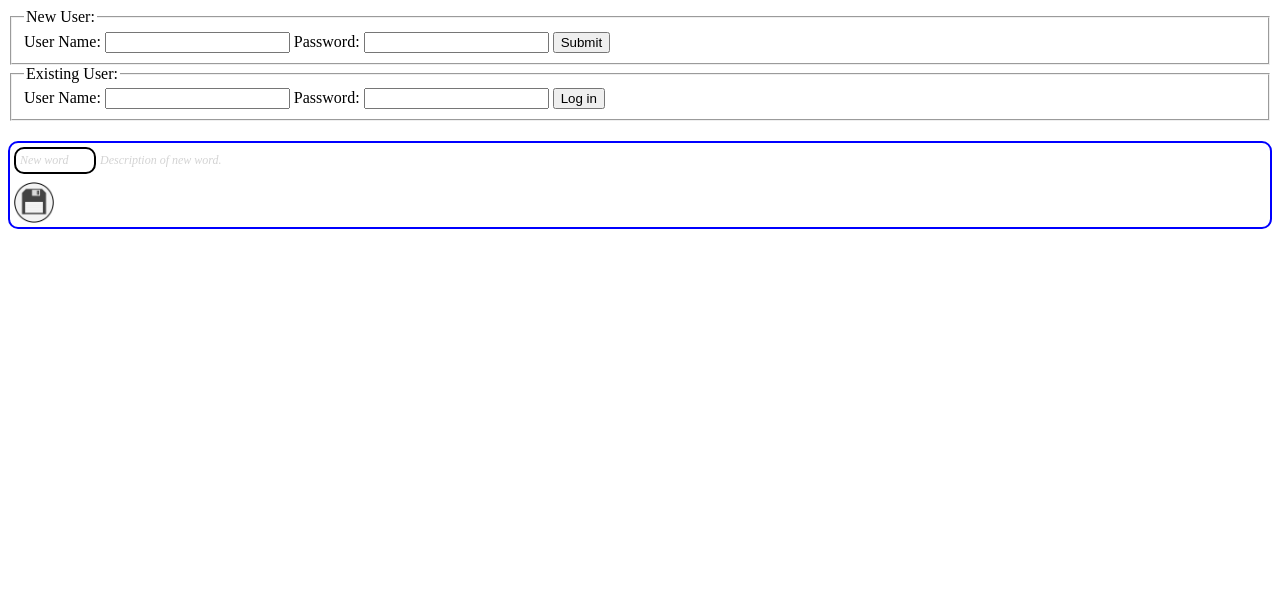
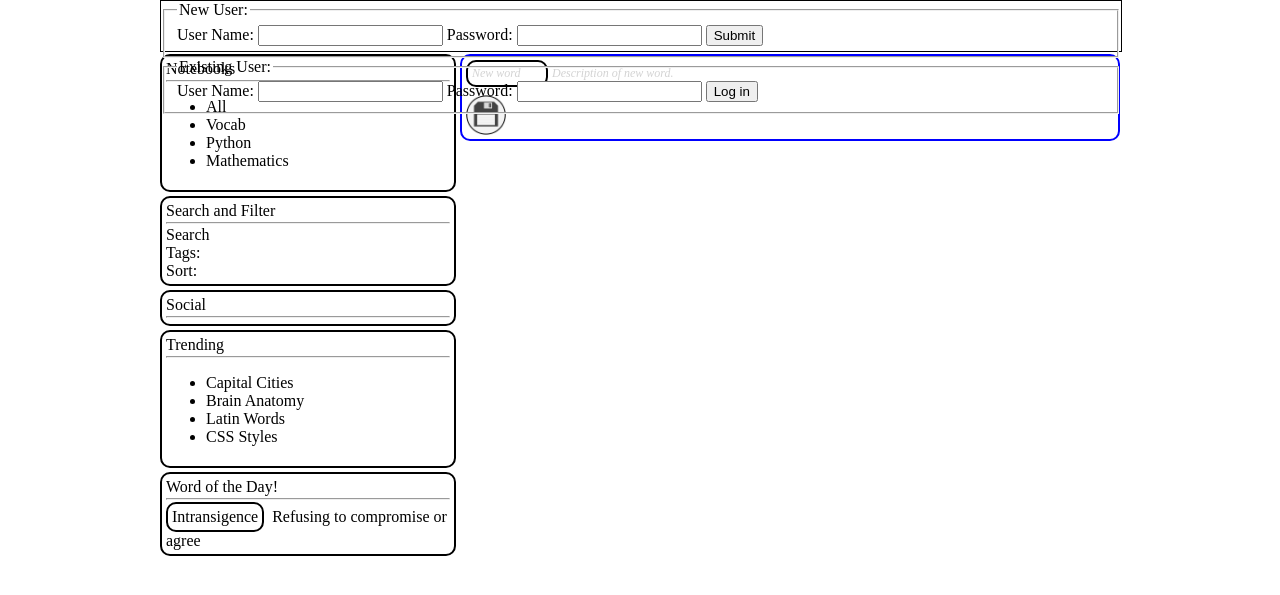
Before and after one commit to Voongstroom/voongstroom.co.uk, a Django app: template vocab/templates/vocab/index.html in a window 1280 px wide. Shown: the top 595 px of the page. Run offline with Django 3.2, Linux system fonts and the light colour scheme; the template is opened without the code that fills it, so the values that code supplies are empty; some libraries are stand-ins or nearby versions.

Commit message:
added sidebar

```diff
--- a/vocab/static/vocab/index.js
+++ b/vocab/static/vocab/index.js
@@ -1,3 +1,43 @@
+function getFriendsList() {
+    console.log("getFriendsList");
+    var response = $.ajax({
+	type: 'GET',
+	url: '../../get-users',
+     	success: function(msg){
+            console.log(msg);
+     	},
+	async: false,
+    }).responseText;
+    users = $.parseJSON(response).users;
+    console.log("users");
+    console.log(users);
+    return users;
+}
+
+function buildFriendsElement(username) {
+    console.log("buildFriendsElement");
+    var friends = getFriendsList();
+    var friendsList = buildFriendsList(friends);
+    $(".side-section#social").append(friendsList);
+}
+
+function buildFriendsList(friends) {
+    console.log("buildFriendsList");
+    console.log("friends: " + friends);
+    var friendsList = [];
+    for(i=0; i<friends.length; i++) {
+	var username = friends[i];
+	var friendElement = document.createElement("a");
+	friendElement.className = "friend";
+	friendElement.innerHTML = username
+	friendElement.setAttribute("href", "http://www.voongstroom.co.uk/vocab/user/" + username);
+	friendsList[friendsList.length] = friendElement;
+	friendsList[friendsList.length] = document.createElement("br");
+	console.log("friend: " + friends[i]);
+    }
+    return $(friendsList);
+}
+
 function createTags(){
     var tags = document.createElement("div");
     tags.className = "tags";
@@ -178,12 +218,94 @@ function createNewEntry(){
     return newEntry;
 }
 
+function buildEntries() {
+    console.log("buildEntries");
+    var entries = getEntries();
+    var elements = [];
+    console.log(entries);
+    console.log(entries.length);
+    for(i=0; i<entries.length; i++) {
+	console.log(i);
+     	var entry = entries[i];
+	var entryElement = buildEntryElement(entry);
+	elements[elements.length] = entryElement;
+    }
+    $("#main-section").append($(elements));
+}
+
+function getEntries() {
+    console.log("getEntries");
+    var response = $.ajax({
+    	type: 'GET',
+    	url: 'get-entries',
+     	success: function(msg){
+            console.log(msg);
+     	},
+    	async: false,
+    }).responseText;
+    entries = $.parseJSON(response);
+    console.log("entries");
+    console.log(entries);
+    return entries;
+}
+
+function buildEntryElement(entry) {
+    console.log("buildEntryElement");
+    var entryElement = document.createElement("div");
+    entryElement.className = "entry";
+    entryElement.setAttribute("model-id", entry.id);
+    entryElement.setAttribute("favourite", entry.popularity_rating);
+    var word = document.createElement("div");
+    word.className = "word";
+    word.innerHTML = entry.word;
+    var description = document.createElement("div");
+    description.className = "description";
+    description.innerHTML = entry.brief_description;
+    var tags_separator = document.createElement("hr");
+    tags_separator.className = "tags-separator";
+    var tags = entry.tags;
+    var tags_element = document.createElement("div");
+    tags_element.className = "tags";
+    var tags_label = document.createElement("div");
+    tags_label.className = "tag-label tag";
+    tags_label.innerHTML = "Tags";
+
+    entryElement.appendChild(word);
+    entryElement.appendChild(description);
+    entryElement.appendChild(tags_separator);
+    entryElement.appendChild(tags_element);
+    tags_element.appendChild(tags_label);
+
+    for(var i=0; i<tags.length; i++) {
+	// <!-- 	    <img class="tag-delete-icon" width="10px" src="/static/vocab/delete_icon.png" style="position: absolute; top: -6px; left: -6px; display: none;" /> -->
+    	var tag = document.createElement("div");
+    	tag.className = "tag";
+    	tag.innerHTML = tags[i];
+	tag.setAttribute("value", tag.innerHTML);
+    	tags_element.appendChild(tag);
+	var tagDeleteIcon = document.createElement("img");
+	tagDeleteIcon.className = "tag-delete-icon";
+	tagDeleteIcon.setAttribute("width", "10px");
+	tagDeleteIcon.setAttribute("src", "/static/vocab/delete_icon.png");
+	$(tagDeleteIcon).hide();
+	tag.appendChild(tagDeleteIcon);
+    }
+
+    if(tags.length == 0) {
+    	tags_separator.style.display = "none";
+    	tags_element.style.display = "none";
+    }
+    return entryElement;
+}
+
 $(document).ready(function(){
     // Document initialisation
     console.log("document ready");
-    $("div.entry-container").prepend(createNewEntry());
-    $("div.new-entry").find(".word, .description").find(".input-text").prop("contenteditable", true);
-    $("div.new-entry").find(".word").find(".input-text").focus();
+    $("#main-section").prepend(createNewEntry());
+    $(".new-entry").find(".word, .description").find(".input-text").prop("contenteditable", true);
+    $(".new-entry").find(".word").find(".input-text").focus();
+    buildFriendsElement();
+    buildEntries();
 
     // Toggle Favourite
     $(document).on("click", ".favourite-icon", function() {
@@ -204,18 +326,8 @@ $(document).ready(function(){
 	var entry = tagIcon.parents(".entry, .new-entry");
 	var tags = entry.find(".tags");
 	console.log(tags.size);
-	if (tags.size() == 0){
-	    var hr = document.createElement("hr");
-	    hr.style.marginBottom = "4px";
-	    hr.style.marginTop = "4px";
-	    tags = createTags()
-	    tags.css("display", "none");
-	    var description = entry.find(".description");
-	    tags.insertAfter(description);
-	    $(hr).insertAfter(description);
-	    $(tags).slideDown();
-	    // (tags).css("bottom-margin", "4px");
-	}
+	entry.find(".tags-separator").slideDown();
+	$(tags).slideDown();
 	var newTag = document.createElement("div");
 	newTag.className = "tag";
 	newTag.setAttribute("contenteditable", true);
@@ -242,6 +354,13 @@ $(document).ready(function(){
 	    $(newTag).remove();
 	} else {
 	    addTag(entry.attr("model-id"), $(newTag).text());
+	    var tagDeleteIcon = document.createElement("img");
+	    tagDeleteIcon.className = "tag-delete-icon";
+	    tagDeleteIcon.setAttribute("width", "10px");
+	    tagDeleteIcon.setAttribute("src", "/static/vocab/delete_icon.png");
+	    $(tagDeleteIcon).hide();
+	    newTag.attr("value", newTag.text());
+	    newTag.append(tagDeleteIcon);
 	}
 	var deletedTags = tags.find(".tag[deleted=true]");
 	console.log("deleted tags: " );
@@ -339,9 +458,9 @@ $(document).ready(function(){
 
 	var newEntry = createNewEntry();
  	newEntry.style.display = "none";
-	$(".entry-container").prepend(newEntry);
-	$(".entry-container").find(".new-entry").slideDown();
-	$(".entry-container").find(".new-entry").find(".word, .description").prop("contenteditable", true);
+	$("#main-section").prepend(newEntry);
+	$("#main-section").find(".new-entry").slideDown();
+	$("#main-section").find(".new-entry").find(".word, .description").prop("contenteditable", true);
 
 	// send new word to server
 	var model_id = addWord(word.text(), description.text());
--- a/vocab/static/vocab/styles.css
+++ b/vocab/static/vocab/styles.css
@@ -1,8 +1,58 @@
-.entry-container {
+.friend {
+    display: inline-block;
+    border: 1px solid black;
+    border-radius: 5px;
+    margin-bottom: 2px;
+    padding: 2px 2px 2px 2px;
+}
+
+#search {
+    width: 200px;
+}
+
+.side-section{
+    border: 2px solid black;
+    border-radius: 10px;
+    margin-top: 4px;
+    padding: 4px 4px 4px 4px;
+}
+
+aside hr {
+    margin-top: 2px;
+    margin-bottom: 2px;
+}
+
+header {
+    width: 960px;
+    border: 1px solid black;
+    position: fixed;
+    height: 50px;
+    background-color: white;
+    z-index: 100;
+}
+
+section#main-section{
+    margin-top: 50px;
+    float: right;
+    width: 660px;
+    padding-top: 4px;
+}
+
+aside {
+    margin-top: 50px;
+    float: left;
+    width: 296px;
+    position: fixed;
+    /* border: 2px solid black; */
+    /* border-radius: 10px; */
 }
 
 body {
+    width: 960px;
     background-color: Black;
+    margin-left: auto;
+    margin-right: auto;
+    margin-top: 0px;
 }
 
 .entry[favourite="1"] .word {
@@ -26,11 +76,27 @@ body {
     margin-top: 0px;
     margin-right: 4px;
     font-size: 75%;
+    position: relative;
     /* min-width: 40px; */
+}
+
+.tag-label {
+    background-color: white;
 }
 
 .tags {
     padding-bottom: 4px;
+}
+
+.tags-separator {
+    margin-top: 2px;
+    margin-bottom: 4px;
+}
+
+.tag-delete-icon {
+    position: absolute;
+    top: -6px;
+    left: -6px;
 }
 
 .word:focus, .description:focus {
--- a/vocab/templates/vocab/index.html
+++ b/vocab/templates/vocab/index.html
@@ -7,6 +7,8 @@
   </head>
 
   <body>
+
+    <header>
       <!-- Login and Sign up -->
       <div class="user-panel" style="margin-bottom: 20px;">
 	{% if user and not user.is_anonymous %}
@@ -44,48 +46,101 @@
 	{% endif %}
       </div>
 
-    <div class="entry-container">
-      {% if user and not user.is_anonymous %}
+    </header>
 
-      <!-- Words -->
-      {% for word in words %}
-      <div class="entry" id="entry-{{ word.id }}" model-id="{{ word.id }}" favourite="{{ word.popularity_rating }}">
-	<div class="vote" id="vote-{{ word.id }}" style="display:none">
-    	  {{ word.popularity_rating }}
+    <aside>
+      <section class="side-section" id="notebooks">
+	<nav>
+	  Notebooks
+	  <hr />
+	  <ul>
+	    <li> All </li>
+	    <li> Vocab </li>
+	    <li> Python </li>
+	    <li> Mathematics </li>
+	  </ul>
+	</nav>
+      </section>
+      <section class="side-section" id="search-and-filter">
+	Search and Filter
+	<hr />
+	<div id="search" contenteditable="true">
+	  Search
 	</div>
-	<div class="word" id="word-{{ word.id }}">
-    	  {{ word.word }}
+	Tags: <br />
+	Sort:
+      </section>
+      <section class="side-section" id="social">
+	Social
+	<hr />
+      </section>
+      <section class="side-section" id="trending">
+	Trending
+	<hr />
+	<ul>
+	  <li> Capital Cities </li>
+	  <li> Brain Anatomy </li>
+	  <li> Latin Words </li>
+	  <li> CSS Styles </li>
+	</ul>
+      </section>
+      <section class="side-section" id="word-of-the-day">
+	Word of the Day!
+	<hr />
+	<div class="word">
+	  Intransigence
 	</div>
-	<div class="description" id="description-{{ word.id }}">
-    	  {{ word.brief_description }}
+	<div class="description">
+	  Refusing to compromise or agree
 	</div>
-	{% if word.tags|length %}
-	<hr style="margin-top: 4px; margin-bottom: 4px"/>
-	<div class="tags" id="tags-{{ word.id }}">
-	  <div class="tag" style="background-color: white">
-	    Tags
-	  </div>
-    	  {% for tag in word.tags %}
-	  <div class="tag" id="tags-{{ word.id }}-{{ tag }}" style="position: relative;" value="{{ tag }}">
-	    <img class="tag-delete-icon" width="10px" src="/static/vocab/delete_icon.png" style="position: absolute; top: -6px; left: -6px; display: none;" />
-    	    {{ tag }}
-	  </div>
-    	  {% endfor %}
-	  <!-- <img class="add-tag-icon" width="15px" src="/static/vocab/add_tag_icon.png" style="" /> <\!-- display: inline-block; height: 100%; vertical-align: middle;"/> -\-> -->
-	</div>
-	{% endif %}
-	<div class="entry-date" id="entry-date-{{ word.id }}" style="display:none">
-    	  {{ word.entry_date }}
-	</div>
-	<div class="progress" id="progress-{{ word.id }}" style="display:none">
-    	  {{ word.skill_rating }}
-	</div>
-      </div>
-      {% endfor %}
+      </section>
+    </aside>
 
-      {% endif %}
+    <section id="main-section">
+      <!-- {% if user and not user.is_anonymous %} -->
 
-      </div> <!-- entry-container -->
+      <!-- <\!-- Words -\-> -->
+      <!-- {% for word in words %} -->
+      <!-- <div class="entry" id="entry-{{ word.id }}" model-id="{{ word.id }}" favourite="{{ word.popularity_rating }}"> -->
+      <!-- 	<div class="vote" id="vote-{{ word.id }}" style="display:none"> -->
+      <!-- 	  {{ word.popularity_rating }} -->
+      <!-- 	</div> -->
+      <!-- 	<div class="word" id="word-{{ word.id }}"> -->
+      <!-- 	  {{ word.word }} -->
+      <!-- 	</div> -->
+      <!-- 	<div class="description" id="description-{{ word.id }}"> -->
+      <!-- 	  {{ word.brief_description }} -->
+      <!-- 	</div> -->
+      <!-- 	{% if word.tags|length %} -->
+      <!-- 	<hr style="margin-top: 4px; margin-bottom: 4px"/> -->
+      <!-- 	<div class="tags" id="tags-{{ word.id }}"> -->
+      <!-- 	  <div class="tag" style="background-color: white"> -->
+      <!-- 	    Tags -->
+      <!-- 	  </div> -->
+      <!-- 	  {% for tag in word.tags %} -->
+      <!-- 	  <div class="tag" id="tags-{{ word.id }}-{{ tag }}" style="position: relative;" value="{{ tag }}"> -->
+      <!-- 	    <img class="tag-delete-icon" width="10px" src="/static/vocab/delete_icon.png" style="position: absolute; top: -6px; left: -6px; display: none;" /> -->
+      <!-- 	    {{ tag }} -->
+      <!-- 	  </div> -->
+      <!-- 	  {% endfor %} -->
+      <!-- 	  <\!-- <img class="add-tag-icon" width="15px" src="/static/vocab/add_tag_icon.png" style="" /> <\\!-- display: inline-block; height: 100%; vertical-align: middle;"/> -\\-> -\-> -->
+      <!-- 	</div> -->
+      <!-- 	{% endif %} -->
+      <!-- 	<div class="entry-date" id="entry-date-{{ word.id }}" style="display:none"> -->
+      <!-- 	  {{ word.entry_date }} -->
+      <!-- 	</div> -->
+      <!-- 	<div class="progress" id="progress-{{ word.id }}" style="display:none"> -->
+      <!-- 	  {{ word.skill_rating }} -->
+      <!-- 	</div> -->
+      <!-- </div> -->
+      <!-- {% endfor %} -->
+
+      <!-- {% endif %} -->
+
+    </section>
+
+    <footer>
+    </footer>
 
     {% load staticfiles %}
     <script src="{% static "vocab/index.js" %}"></script>
--- a/vocab/urls.py
+++ b/vocab/urls.py
@@ -13,6 +13,10 @@ urlpatterns = patterns('',
                        url(r'add-tag', views.add_tag, name='add-tag'),
                        url(r'delete-tag', views.delete_tag, name='delete-tag'),
                        url(r'toggle-favourite', views.toggle_favourite, name='toggle-favourite'),
+                       url(r'user/(?P<username>\w+)/get-entries', views.get_entries, name='get-entries'),
+                       url(r'user/(?P<username>\w+)', views.other_user_view, name='other-user-view'),
+                       url(r'get-users', views.get_users, name='get-users'),
+                       # url(r'get-entries', views.get_entries, name='get-entries'),
                        # url(r'index2', views.index2, name='index2'),
                        # url(r'^$', views.index, name='index'),
                        # url(r'', views.form_test, name='form-test'),
```
Also changed, not shown: vocab/views.py (+66 -8 lines). Lines whose indentation alone changed are shown as unchanged.
